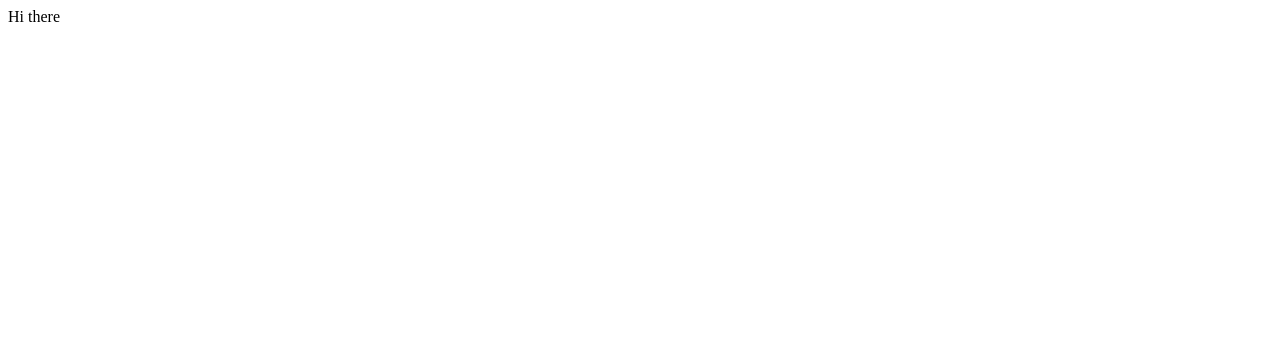
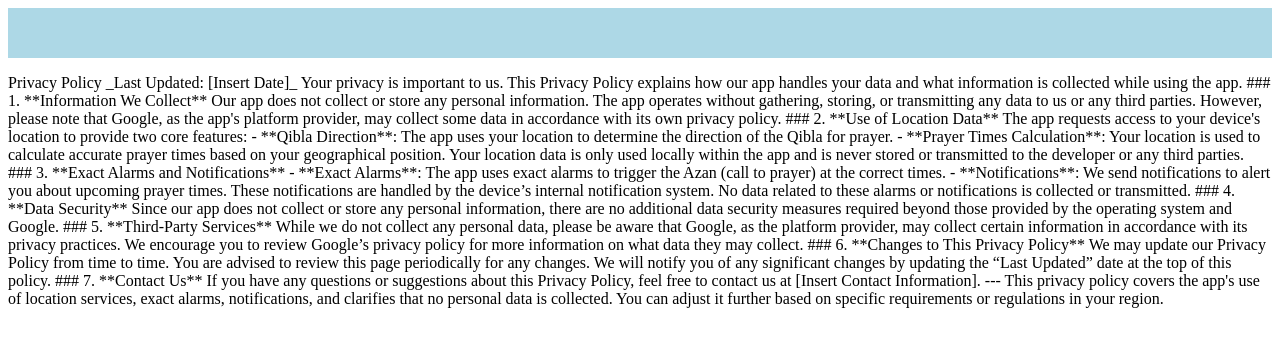
Before and after one commit to bako1/bako1.github.io, a plain HTML site: page index.html in a window 1280 px wide. Drawn offline with Linux system fonts and the light colour scheme.

Commit message:
privacy policy

```diff
--- a/index.html
+++ b/index.html
@@ -1 +1,48 @@
-Hi there
+<div style="display: block; background-color: lightblue; height: 50px; ">
+
+</div>
+<div>
+    <p>
+
+
+
+
+Privacy Policy
+
+_Last Updated: [Insert Date]_
+
+Your privacy is important to us. This Privacy Policy explains how our app handles your data and what information is collected while using the app.
+
+### 1. **Information We Collect**
+Our app does not collect or store any personal information. The app operates without gathering, storing, or transmitting any data to us or any third parties. However, please note that Google, as the app's platform provider, may collect some data in accordance with its own privacy policy.
+
+### 2. **Use of Location Data**
+The app requests access to your device's location to provide two core features:
+   - **Qibla Direction**: The app uses your location to determine the direction of the Qibla for prayer.
+   - **Prayer Times Calculation**: Your location is used to calculate accurate prayer times based on your geographical position.
+
+Your location data is only used locally within the app and is never stored or transmitted to the developer or any third parties.
+
+### 3. **Exact Alarms and Notifications**
+   - **Exact Alarms**: The app uses exact alarms to trigger the Azan (call to prayer) at the correct times.
+   - **Notifications**: We send notifications to alert you about upcoming prayer times. These notifications are handled by the device’s internal notification system.
+
+No data related to these alarms or notifications is collected or transmitted.
+
+### 4. **Data Security**
+Since our app does not collect or store any personal information, there are no additional data security measures required beyond those provided by the operating system and Google.
+
+### 5. **Third-Party Services**
+While we do not collect any personal data, please be aware that Google, as the platform provider, may collect certain information in accordance with its privacy practices. We encourage you to review Google’s privacy policy for more information on what data they may collect.
+
+### 6. **Changes to This Privacy Policy**
+We may update our Privacy Policy from time to time. You are advised to review this page periodically for any changes. We will notify you of any significant changes by updating the “Last Updated” date at the top of this policy.
+
+### 7. **Contact Us**
+If you have any questions or suggestions about this Privacy Policy, feel free to contact us at [Insert Contact Information].
+
+---
+
+This privacy policy covers the app's use of location services, exact alarms, notifications, and clarifies that no personal data is collected. You can adjust it further based on specific requirements or regulations in your region.
+    </p>
+</div>
```
